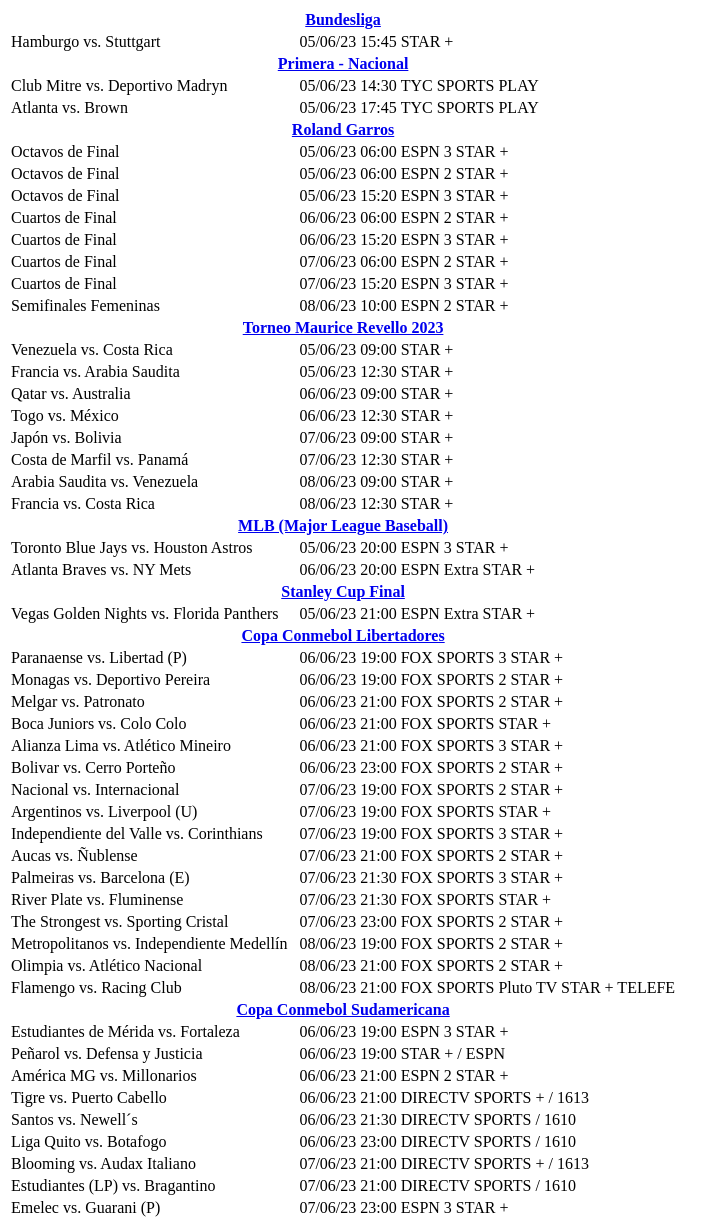
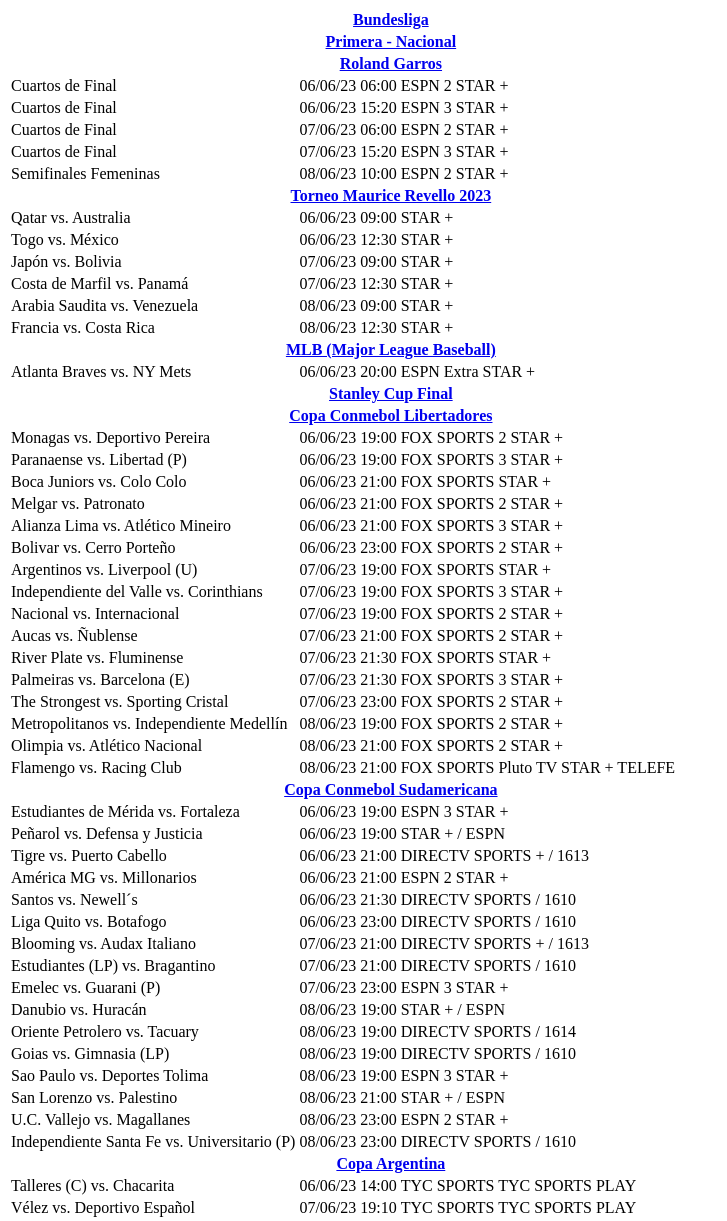
Before and after one commit to seppo0010/agenda-deportiva, a plain HTML site: page index.html in a window 1280 px wide. Shown: the top 1221 px of the page, without its empty margins (0-727 px from the left). Drawn offline with Linux system fonts and the light colour scheme.

Commit message:
deploy: 4a81ac5e95c7c3f30c371b8ce24c47d1015939a7

```diff
--- a/index.html
+++ b/index.html
@@ -7,43 +7,10 @@
 <th colspan="3"><a href="Bundesliga.ics" target="_blank">Bundesliga</a></th>
 </tr>
 <tr>
-<td>Hamburgo vs. Stuttgart</td>
-<td>05/06/23 15:45</td>
-<td>STAR +</td>
-</tr>
-<tr>
 <th colspan="3"><a href="Primera - Nacional.ics" target="_blank">Primera - Nacional</a></th>
 </tr>
 <tr>
-<td>Club Mitre vs. Deportivo Madryn</td>
-<td>05/06/23 14:30</td>
-<td>TYC SPORTS PLAY</td>
-</tr>
-<tr>
-<td>Atlanta vs. Brown</td>
-<td>05/06/23 17:45</td>
-<td>TYC SPORTS PLAY</td>
-</tr>
-<tr>
 <th colspan="3"><a href="Roland Garros.ics" target="_blank">Roland Garros</a></th>
-</tr>
-<tr>
-<td>Octavos de Final</td>
-<td>05/06/23 06:00</td>
-<td>ESPN 3
-STAR +</td>
-</tr>
-<tr>
-<td>Octavos de Final</td>
-<td>05/06/23 06:00</td>
-<td>ESPN 2
-STAR +</td>
-</tr>
-<tr>
-<td>Octavos de Final</td>
-<td>05/06/23 15:20</td>
-<td>ESPN 3
-STAR +</td>
 </tr>
 <tr>
 <td>Cuartos de Final</td>
@@ -79,16 +46,6 @@
 <th colspan="3"><a href="Torneo Maurice Revello 2023.ics" target="_blank">Torneo Maurice Revello 2023</a></th>
 </tr>
 <tr>
-<td>Venezuela vs. Costa Rica</td>
-<td>05/06/23 09:00</td>
-<td>STAR +</td>
-</tr>
-<tr>
-<td>Francia vs. Arabia Saudita</td>
-<td>05/06/23 12:30</td>
-<td>STAR +</td>
-</tr>
-<tr>
 <td>Qatar vs. Australia</td>
 <td>06/06/23 09:00</td>
 <td>STAR +</td>
@@ -122,12 +79,6 @@
 <th colspan="3"><a href="MLB (Major League Baseball).ics" target="_blank">MLB (Major League Baseball)</a></th>
 </tr>
 <tr>
-<td>Toronto Blue Jays vs. Houston Astros</td>
-<td>05/06/23 20:00</td>
-<td>ESPN 3
-STAR +</td>
-</tr>
-<tr>
 <td>Atlanta Braves vs. NY Mets</td>
 <td>06/06/23 20:00</td>
 <td>ESPN Extra
@@ -137,13 +88,13 @@
 <th colspan="3"><a href="Stanley Cup Final.ics" target="_blank">Stanley Cup Final</a></th>
 </tr>
 <tr>
-<td>Vegas Golden Nights vs. Florida Panthers</td>
-<td>05/06/23 21:00</td>
-<td>ESPN Extra
-STAR +</td>
+<th colspan="3"><a href="Copa Conmebol Libertadores.ics" target="_blank">Copa Conmebol Libertadores</a></th>
 </tr>
 <tr>
-<th colspan="3"><a href="Copa Conmebol Libertadores.ics" target="_blank">Copa Conmebol Libertadores</a></th>
+<td>Monagas vs. Deportivo Pereira</td>
+<td>06/06/23 19:00</td>
+<td>FOX SPORTS 2
+STAR +</td>
 </tr>
 <tr>
 <td>Paranaense vs. Libertad (P)</td>
@@ -152,21 +103,15 @@
 STAR +</td>
 </tr>
 <tr>
-<td>Monagas vs. Deportivo Pereira</td>
-<td>06/06/23 19:00</td>
-<td>FOX SPORTS 2
+<td>Boca Juniors vs. Colo Colo</td>
+<td>06/06/23 21:00</td>
+<td>FOX SPORTS
 STAR +</td>
 </tr>
 <tr>
 <td>Melgar vs. Patronato</td>
 <td>06/06/23 21:00</td>
 <td>FOX SPORTS 2
-STAR +</td>
-</tr>
-<tr>
-<td>Boca Juniors vs. Colo Colo</td>
-<td>06/06/23 21:00</td>
-<td>FOX SPORTS
 STAR +</td>
 </tr>
 <tr>
@@ -178,12 +123,6 @@
 <tr>
 <td>Bolivar vs. Cerro Porteño</td>
 <td>06/06/23 23:00</td>
-<td>FOX SPORTS 2
-STAR +</td>
-</tr>
-<tr>
-<td>Nacional vs. Internacional</td>
-<td>07/06/23 19:00</td>
 <td>FOX SPORTS 2
 STAR +</td>
 </tr>
@@ -200,21 +139,27 @@
 STAR +</td>
 </tr>
 <tr>
+<td>Nacional vs. Internacional</td>
+<td>07/06/23 19:00</td>
+<td>FOX SPORTS 2
+STAR +</td>
+</tr>
+<tr>
 <td>Aucas vs. Ñublense</td>
 <td>07/06/23 21:00</td>
 <td>FOX SPORTS 2
 STAR +</td>
 </tr>
 <tr>
+<td>River Plate vs. Fluminense</td>
+<td>07/06/23 21:30</td>
+<td>FOX SPORTS
+STAR +</td>
+</tr>
+<tr>
 <td>Palmeiras vs. Barcelona (E)</td>
 <td>07/06/23 21:30</td>
 <td>FOX SPORTS 3
-STAR +</td>
-</tr>
-<tr>
-<td>River Plate vs. Fluminense</td>
-<td>07/06/23 21:30</td>
-<td>FOX SPORTS
 STAR +</td>
 </tr>
 <tr>
@@ -258,15 +203,15 @@
 <td>STAR + / ESPN</td>
 </tr>
 <tr>
+<td>Tigre vs. Puerto Cabello</td>
+<td>06/06/23 21:00</td>
+<td>DIRECTV SPORTS + / 1613</td>
+</tr>
+<tr>
 <td>América MG vs. Millonarios</td>
 <td>06/06/23 21:00</td>
 <td>ESPN 2
 STAR +</td>
-</tr>
-<tr>
-<td>Tigre vs. Puerto Cabello</td>
-<td>06/06/23 21:00</td>
-<td>DIRECTV SPORTS + / 1613</td>
 </tr>
 <tr>
 <td>Santos vs. Newell´s</td>
@@ -295,14 +240,19 @@
 STAR +</td>
 </tr>
 <tr>
+<td>Danubio vs. Huracán</td>
+<td>08/06/23 19:00</td>
+<td>STAR + / ESPN</td>
+</tr>
+<tr>
 <td>Oriente Petrolero vs. Tacuary</td>
 <td>08/06/23 19:00</td>
 <td>DIRECTV SPORTS / 1614</td>
 </tr>
 <tr>
-<td>Danubio vs. Huracán</td>
+<td>Goias vs. Gimnasia (LP)</td>
 <td>08/06/23 19:00</td>
-<td>STAR + / ESPN</td>
+<td>DIRECTV SPORTS / 1610</td>
 </tr>
 <tr>
 <td>Sao Paulo vs. Deportes Tolima</td>
@@ -311,25 +261,20 @@
 STAR +</td>
 </tr>
 <tr>
-<td>Goias vs. Gimnasia (LP)</td>
-<td>08/06/23 19:00</td>
-<td>DIRECTV SPORTS / 1610</td>
-</tr>
-<tr>
 <td>San Lorenzo vs. Palestino</td>
 <td>08/06/23 21:00</td>
 <td>STAR + / ESPN</td>
-</tr>
-<tr>
-<td>Independiente Santa Fe vs. Universitario (P)</td>
-<td>08/06/23 23:00</td>
-<td>DIRECTV SPORTS / 1610</td>
 </tr>
 <tr>
 <td>U.C. Vallejo vs. Magallanes</td>
 <td>08/06/23 23:00</td>
 <td>ESPN 2
 STAR +</td>
+</tr>
+<tr>
+<td>Independiente Santa Fe vs. Universitario (P)</td>
+<td>08/06/23 23:00</td>
+<td>DIRECTV SPORTS / 1610</td>
 </tr>
 <tr>
 <th colspan="3"><a href="Copa Argentina.ics" target="_blank">Copa Argentina</a></th>
@@ -342,7 +287,7 @@
 </tr>
 <tr>
 <td>Vélez vs. Deportivo Español</td>
-<td>07/06/23 18:00</td>
+<td>07/06/23 19:10</td>
 <td>TYC SPORTS
 TYC SPORTS PLAY</td>
 </tr>
@@ -445,14 +390,18 @@
 <th colspan="3"><a href="Mundial Sub 20.ics" target="_blank">Mundial Sub 20</a></th>
 </tr>
 <tr>
-<td>Semifinales</td>
+<td>Uruguay vs. Israel</td>
 <td>08/06/23 14:30</td>
-<td></td>
+<td>DIRECTV SPORTS
+TYC SPORTS
+TYC SPORTS PLAY</td>
 </tr>
 <tr>
-<td>Semifinales</td>
+<td>Italia vs. Corea del Sur</td>
 <td>08/06/23 18:00</td>
-<td></td>
+<td>DIRECTV SPORTS
+TYC SPORTS
+TYC SPORTS PLAY</td>
 </tr>
 <tr>
 <th colspan="3"><a href="Liga Smartbank .ics" target="_blank">Liga Smartbank </a></th>
```
Also changed, not shown: 17 other files.
